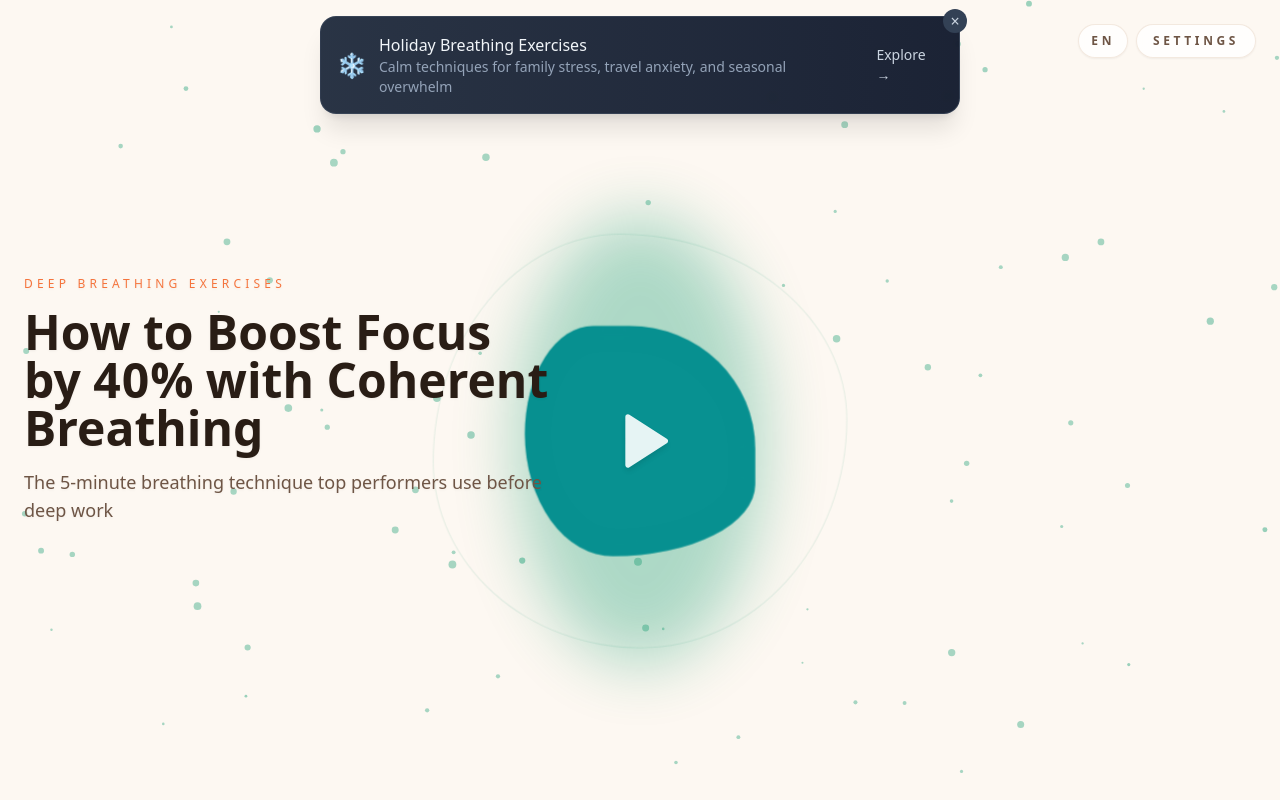
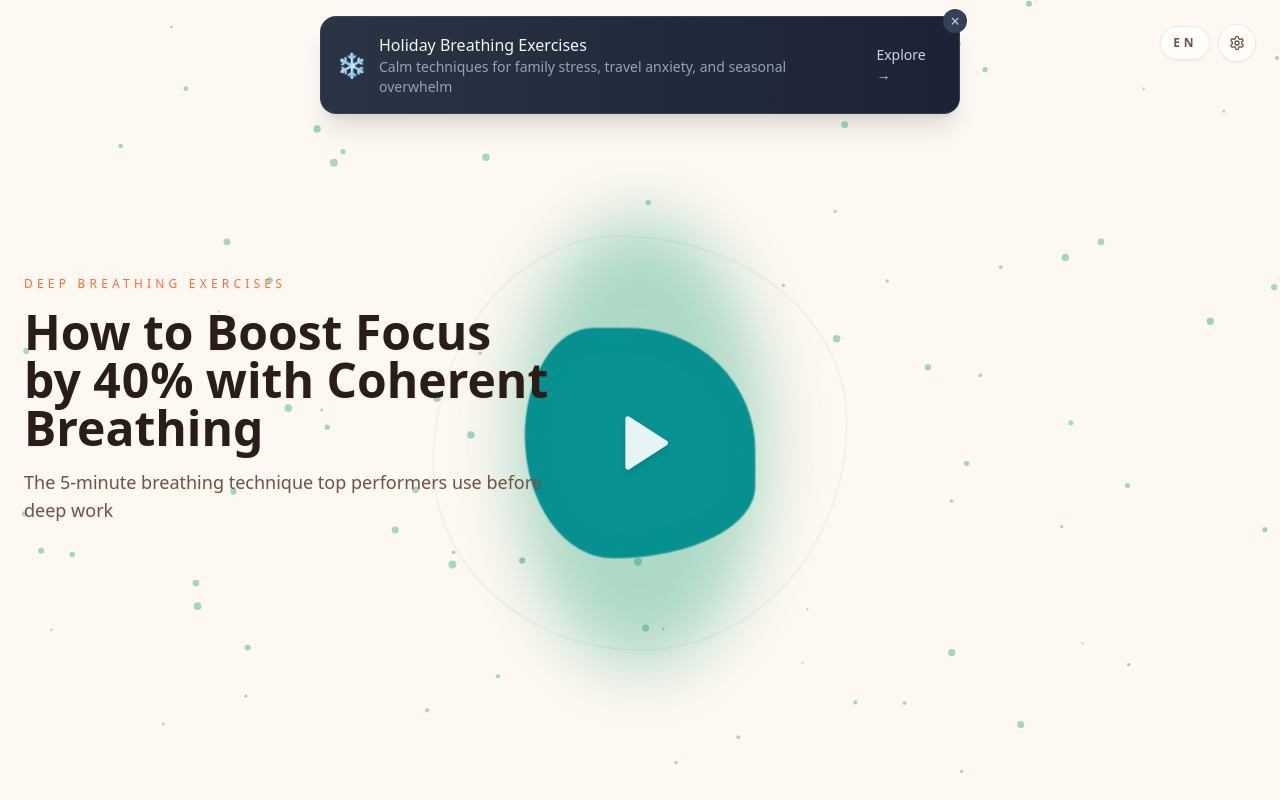
Before and after one commit to abiassi/deepbreathing, a Next.js app: page /for/focus in a window 1280 px wide. Shown: the top 800 px of the page. Built offline with nearby package versions, Linux system fonts and the light colour scheme.

Commit message:
Replace Settings text with cog icon, simplify language dropdown labels
- Settings button now uses Lucide SettingsIcon (cog) instead of text
- Language dropdown shows just language names (English, Español, etc.)

```diff
--- a/src/components/language-switcher.tsx
+++ b/src/components/language-switcher.tsx
@@ -146,7 +146,7 @@ export function LanguageSwitcherInline() {
             }`}
             onClick={() => setOpen(false)}
           >
-            EN — English
+            English
           </a>
           {SUPPORTED_LOCALES.map((loc) => {
             const prefix = getPrefix(loc);
@@ -162,7 +162,7 @@ export function LanguageSwitcherInline() {
                 }`}
                 onClick={() => setOpen(false)}
               >
-                {LOCALE_SHORT[loc]} — {LOCALE_FULL[loc]}
+                {LOCALE_FULL[loc]}
               </a>
             );
           })}
--- a/src/components/resonance/Resonance.tsx
+++ b/src/components/resonance/Resonance.tsx
@@ -3,7 +3,7 @@
 import React, { useState, useEffect, useRef, useCallback, useMemo } from 'react';
 import dynamic from 'next/dynamic';
 import { useRouter, usePathname, useSearchParams } from 'next/navigation';
-import { Volume2, VolumeX, Eye, EyeOff, Activity, Waves, Wind, Sun, Moon, Turtle, Rabbit, X } from 'lucide-react';
+import { Volume2, VolumeX, Eye, EyeOff, Activity, Waves, Wind, Sun, Moon, Turtle, Rabbit, X, Settings as SettingsIcon } from 'lucide-react';
 import { BreathingPhase, ModeName, AIRecommendation, ProtocolPhase, ProtocolState } from './types';
 import { BREATHING_PATTERNS, DEFAULT_SPEED_MULTIPLIER, WIM_HOF_PROTOCOL } from './constants';
 import { AudioService } from './services/audioService';
@@ -1071,9 +1071,10 @@ const Resonance: React.FC<ResonanceProps> = ({ apiKey, className = '', defaultMo
         <LanguageSwitcherInline />
         <button
           onClick={() => setControlsOpen(true)}
-          className="inline-flex items-center rounded-full border border-border/60 bg-card/80 px-4 py-2 text-xs font-semibold uppercase tracking-[0.3em] text-muted-foreground shadow-sm backdrop-blur transition-colors hover:bg-card dark:border-border/40 dark:bg-card/40 dark:text-card-foreground"
+          className="inline-flex items-center justify-center rounded-full border border-border/60 bg-card/80 p-2.5 text-muted-foreground shadow-sm backdrop-blur transition-colors hover:bg-card dark:border-border/40 dark:bg-card/40 dark:text-card-foreground"
+          aria-label="Settings"
         >
-          Settings
+          <SettingsIcon size={16} />
         </button>
       </header>
 
```
